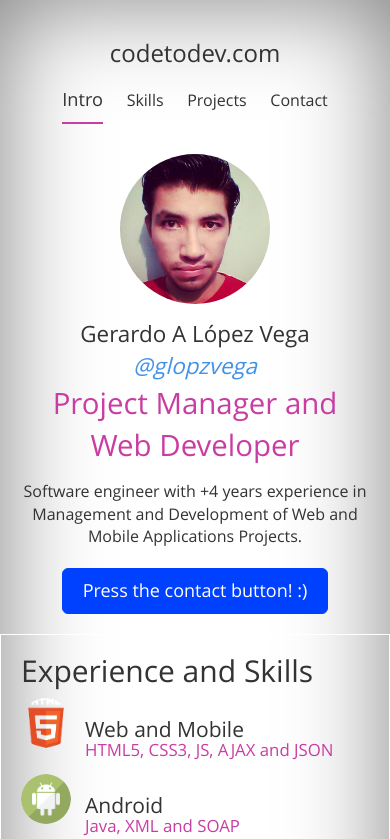
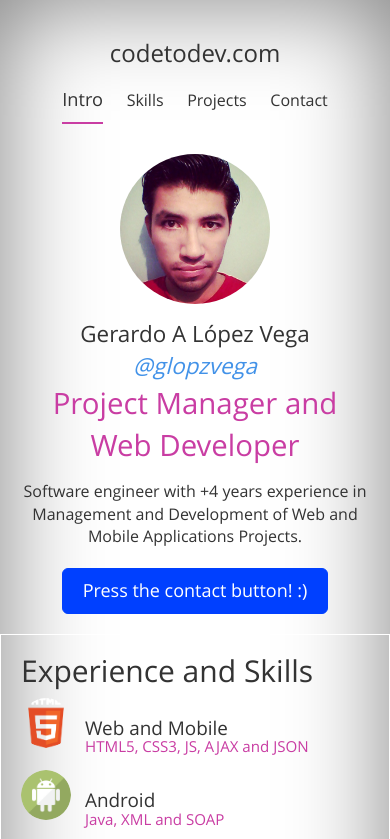
Before and after one commit to glopzvega/glopzvega.github.io, a plain HTML site: page index.html in a window 390 px wide. Shown: the top 839 px of the page. Drawn offline with nearby package versions, Linux system fonts and the light colour scheme.

Commit message:
Font Size

```diff
--- a/css/custom.css
+++ b/css/custom.css
@@ -217,7 +217,7 @@ li > a:hover
 	div.experience .exp .description
 	{
 		display: block;
-		/* font-size: 0.8em; */
+		font-size: 0.9em;
 		text-align: left;
 	}
 
```
